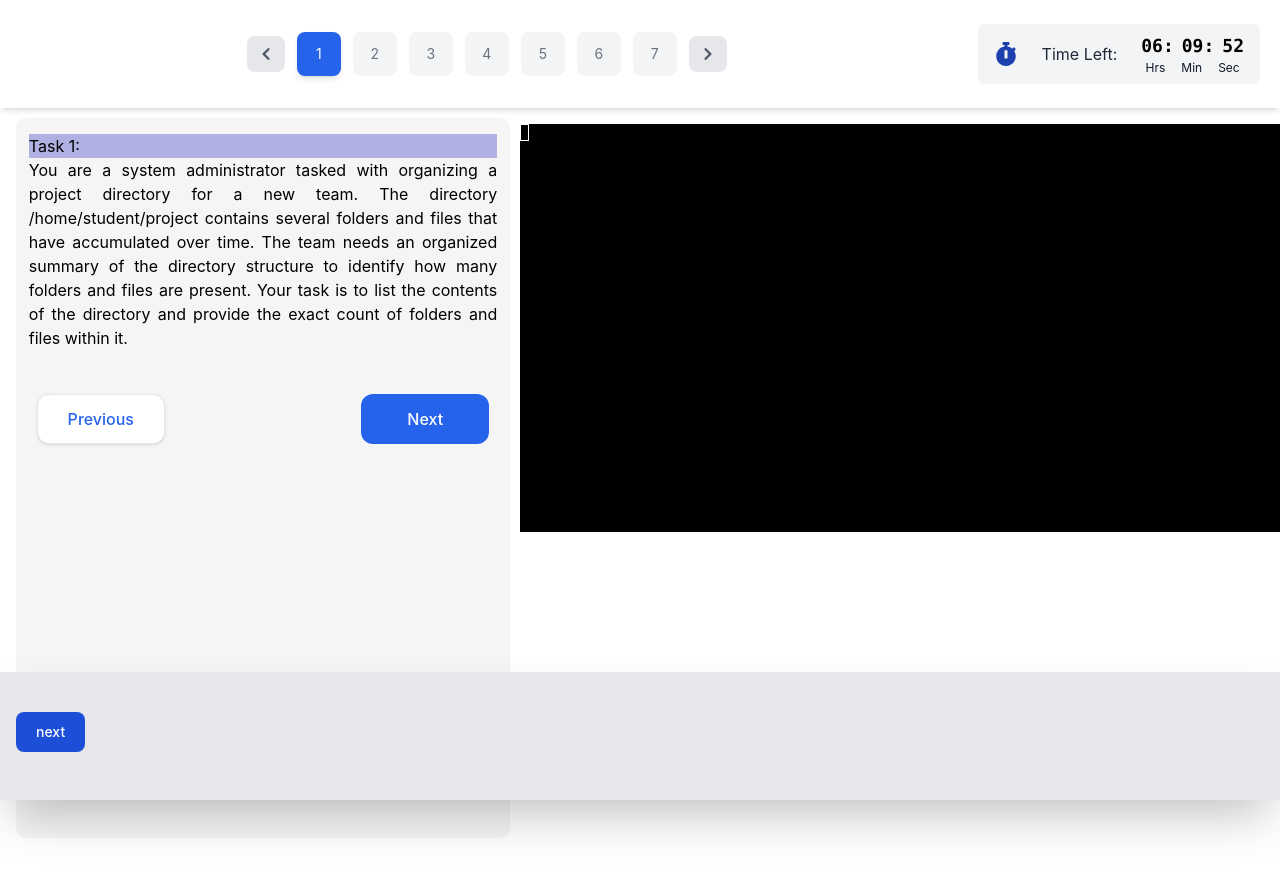
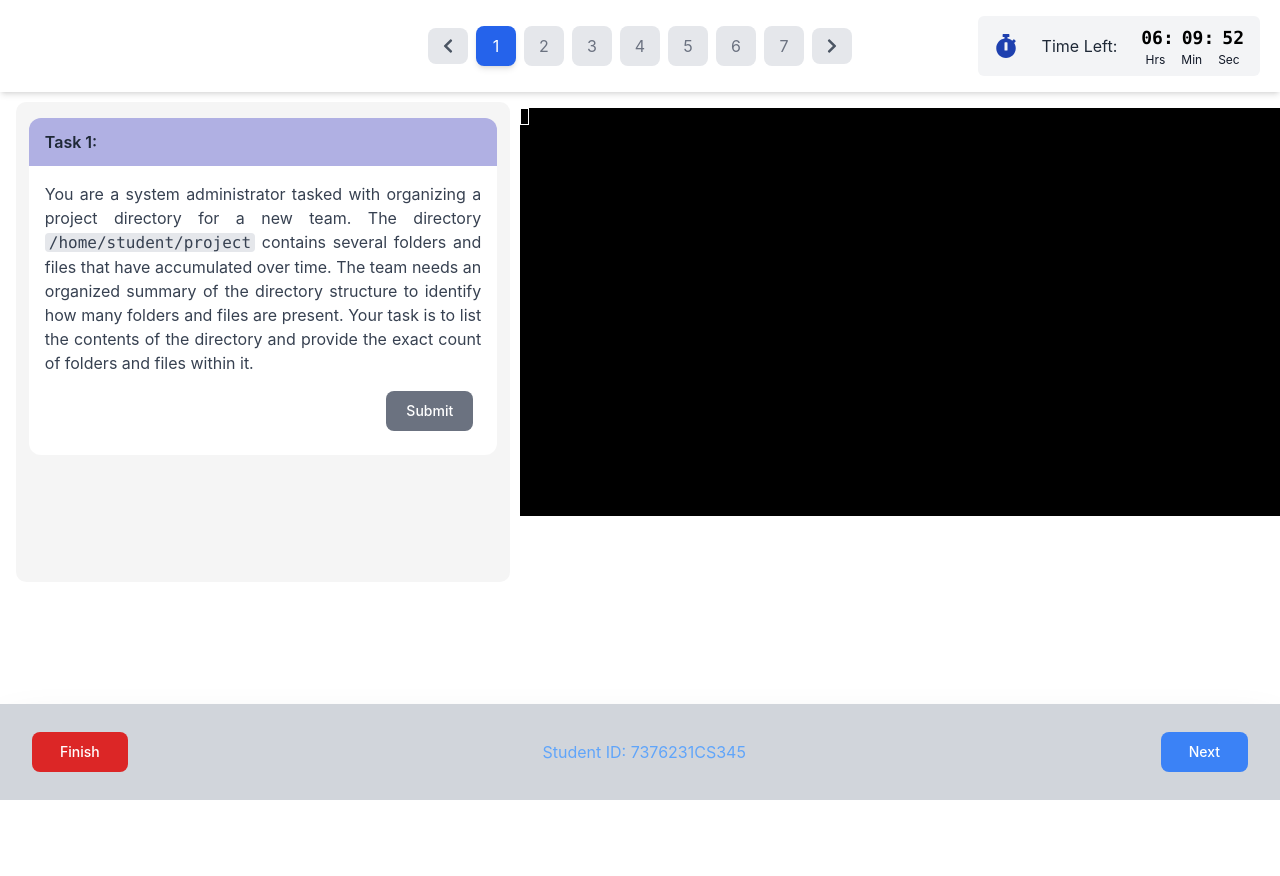
Before and after one commit to Stellar2703/Linux-Test-Portal-Frontend, a React (Create React App) app: page /main in a window 1280 px wide. Shown: the top 876 px of the page. After the commit the page ends 800 px from the top, so only its background shows below. Built offline with nearby package versions, Linux system fonts and the light colour scheme; no server answers.

Commit message:
updated footer and layout

```diff
--- a/src/Styles/Mainpage.css
+++ b/src/Styles/Mainpage.css
@@ -14,16 +14,16 @@
     width: 100%;
     padding: 2vh 1vw;
     text-align: justify;
-    background-color: #f5f5f5;
+    background-color: #dfdfdf53;
     margin: 10px;
     margin-left: 16px;
     display: flex;
     flex-direction: column;
     /* justify-content: space-between; */
     border-radius: 10px;
-    height: 90vh;
+    height: 60vh;
     overflow: auto;
-
+    /* border: 2px solid red; */
 }
 .Task-Num{
     background-color: rgb(176, 176, 227);
@@ -32,3 +32,7 @@
 .Content{
     display: flex;
 }
+
+body {
+    background-color: #ffffff;
+}
--- a/src/components/footer.js
+++ b/src/components/footer.js
@@ -1,11 +1,33 @@
-function Footer (){
-    return (
-        <footer className="sticky bottom-0 shadow-2xl py-10 px-4 bg-gray-200">
-            <div className="justify-start">
-            <button type="button" class="text-white bg-blue-700 hover:bg-blue-800 focus:ring-4 focus:ring-blue-300 font-medium rounded-lg text-sm px-5 py-2.5 me-2 mb-2 dark:bg-blue-600 dark:hover:bg-blue-700 focus:outline-none dark:focus:ring-blue-800">next</button>
-            </div>
-        </footer>
-    )
+import React from "react";
+
+function Footer() {
+  return (
+    <footer className="sticky bottom shadow-2xl py-7 px-8 bg-gray-300 text-white flex items-center justify-between">
+
+      <div>
+        <button
+          type="button"
+          className="bg-red-600 hover:bg-red-700 focus:ring-4 focus:ring-red-300 font-medium rounded-lg text-sm px-7 py-2.5 focus:outline-none"
+        >
+          Finish
+        </button>
+      </div>
+
+      <div className="text-center text-blue-400">
+        Student ID: 7376231CS345
+      </div>
+
+      {/* Right Section: Skip and Submit Buttons */}
+      <div className="flex items-center space-x-4">
+        <button
+          type="button"
+          className="bg-blue-500 hover:bg-blue-700 focus:ring-4 focus:ring-gray-500 font-medium rounded-lg text-sm px-7 py-2.5 focus:outline-none"
+        >
+          Next
+        </button>
+      </div>
+    </footer>
+  );
 }
 
 export default Footer;
--- a/src/components/header.js
+++ b/src/components/header.js
@@ -4,69 +4,64 @@ import CountdownTimer from "./timmer";
 
 function Header() {
   const [activePage, setActivePage] = useState(1);
-  const targetDate = new Date('2024-12-31T23:59:59');
+  const targetDate = new Date("2024-12-31T23:59:59");
 
-  // Handler for clicking a page number
   const handlePageClick = (pageNumber) => {
     setActivePage(pageNumber);
   };
 
   return (
-    <header className="sticky top-0 shadow-md py-6 px-5 bg-white">
-      {/* Container for Timer and Pagination */}
-      <nav
-        aria-label="Page navigation example"
-        className="flex items-center justify-between"
-      >
-        {/* Flex Container to Center Pagination */}
-        <div className="flex items-center justify-center flex-grow">
-          <ul className="flex items-center space-x-3 h-9 text-sm">
+    <header className="sticky top-0 shadow-md py-4 px-5 bg-white">
+      <nav aria-label="Page navigation" className="flex items-center justify-between">
+        {/* Placeholder div to balance layout */}
+        <div className="w-1/3"></div>
+
+        {/* Centered Pagination */}
+        <div className="flex justify-center flex-grow">
+          <ul className="flex items-center space-x-2">
             {/* Previous Button */}
             <li>
-              <a
-                href="#"
+              <button
                 onClick={() => handlePageClick(activePage > 1 ? activePage - 1 : 1)}
-                className="flex items-center justify-center px-3 h-9 text-gray-600 bg-gray-200 rounded-lg hover:bg-gray-200 transition-colors duration-300 ease-in-out"
+                className="flex items-center justify-center px-3 h-9 text-gray-600 bg-gray-200 rounded-lg hover:bg-gray-300 transition-colors duration-300"
                 aria-label="Previous"
               >
                 <FaChevronLeft />
-              </a>
+              </button>
             </li>
 
             {/* Page Numbers */}
             {[1, 2, 3, 4, 5, 6, 7].map((number) => (
               <li key={number}>
-                <a
-                  href="#"
+                <button
                   onClick={() => handlePageClick(number)}
-                  className={`flex items-center justify-center w-11 h-11 rounded-lg transition-all duration-300 ease-in-out ${
+                  className={`w-10 h-10 flex items-center justify-center rounded-lg transition-all duration-300 ${
                     activePage === number
                       ? "text-white bg-blue-600 shadow-md hover:bg-blue-700"
-                      : "text-gray-500 bg-gray-100 hover:bg-gray-200 dark:bg-gray-300 dark:text-black dark:hover:bg-gray-400"
+                      : "text-gray-500 bg-gray-200 hover:bg-gray-200"
                   }`}
                   aria-current={activePage === number ? "page" : undefined}
                 >
                   {number}
-                </a>
+                </button>
               </li>
             ))}
 
             {/* Next Button */}
             <li>
-              <a
-                href="#"
+              <button
                 onClick={() => handlePageClick(activePage < 7 ? activePage + 1 : 7)}
-                className="flex items-center justify-center px-3 h-9 text-gray-600 bg-gray-200 rounded-lg hover:bg-gray-200 transition-colors duration-300 ease-in-out"
+                className="flex items-center justify-center px-3 h-9 text-gray-600 bg-gray-200 rounded-lg hover:bg-gray-300 transition-colors duration-300"
                 aria-label="Next"
               >
                 <FaChevronRight />
-              </a>
+              </button>
             </li>
           </ul>
         </div>
 
         {/* Countdown Timer on the Right */}
-        <div className="ml-6">
+        <div className="w-1/3 flex justify-end">
           <CountdownTimer targetDate={targetDate} />
         </div>
       </nav>
--- a/src/pages/Mainpage.js
+++ b/src/pages/Mainpage.js
@@ -1,42 +1,54 @@
 import TerminalComponent from '../components/Terminal';
 import '../Styles/Mainpage.css';
-import Headder from "../components/header"
+import Header from '../components/header';
 import Footer from '../components/footer';
+
 const Mainpage = ({ handleBack, handleNext }) => {
     return (
-        <div>
-            <Headder/>
+        <div className="flex flex-col min-h-screen">
+            {/* Header Component */}
+            <Header />
 
+            {/* Main Content Area (this ensures footer stays at the bottom) */}
+            <div className="flex-grow ">
                 <div className="Content">
-                <div className="Task-View">
-
+                    {/* Task View Section */}
+                    <div className="Task-View w-full">
                         <div className="Task">
-                        <div className="Task-Num">
-                            {/* {Task} */}
+                            <div className="Task-Num bg-indigo-300 text-gray-800 font-semibold py-3 px-4 rounded-t-xl">
                                 Task 1:
                             </div>
-                        <div className="Question">
-                            {/* {Question} */}
+                            <div className="Question bg-white p-4 rounded-b-xl text-gray-700">
                                 <p>
-                                You are a system administrator tasked with organizing a project directory for a new team. The directory /home/student/project contains several folders and files that have accumulated over time. The team needs an organized summary of the directory structure to identify how many folders and files are present. Your task is to list the contents of the directory and provide the exact count of folders and files within it.
+                                    You are a system administrator tasked with organizing a project directory for a new team.
+                                    The directory <code className="bg-gray-200 px-1 rounded">/home/student/project</code> contains several folders and files that have accumulated over time.
+                                    The team needs an organized summary of the directory structure to identify how many folders and files are present.
+                                    Your task is to list the contents of the directory and provide the exact count of folders and files within it.
                                 </p>
-
+                                {/* Submit Button */}
+                                <div className="mt-4 flex justify-end">
+                                    <button
+                                        type="button"
+                                        className="text-white bg-gray-500 hover:bg-gray-600 focus:ring-4 focus:ring-gray-300 font-medium rounded-lg text-sm px-5 py-2.5 me-2 mb-2 dark:bg-gray-600 dark:hover:bg-gray-700 focus:outline-none dark:focus:ring-gray-800"
+                                    >
+                                        Submit
+                                    </button>
+                                </div>
+                            </div>
                         </div>
                     </div>
 
-                    <div className= "flex justify-between mt-9">
-                        <a href="#" className="m-2 inline-flex items-center justify-center rounded-xl border bg-white px-5 py-3 font-medium text-blue-600 shadow hover:bg-blue-50 w-32"> Previous </a>
-                        <a href="#" className="m-2 inline-flex items-center justify-center rounded-xl border border-transparent bg-blue-600 px-5 py-3 font-medium text-white hover:bg-blue-700 w-32"> Next </a>
-
-                    </div>
-                </div>
+                    {/* Terminal Section */}
                     <div className="pt-4">
                         <TerminalComponent />
                     </div>
-            </div >
-            <Footer/>
-        </div >
-    )
-}
+                </div>
+            </div>
+
+            {/* Footer Component (Always at the bottom) */}
+            <Footer />
+        </div>
+    );
+};
 
 export default Mainpage;
```
Lines whose indentation alone changed are shown as unchanged.
